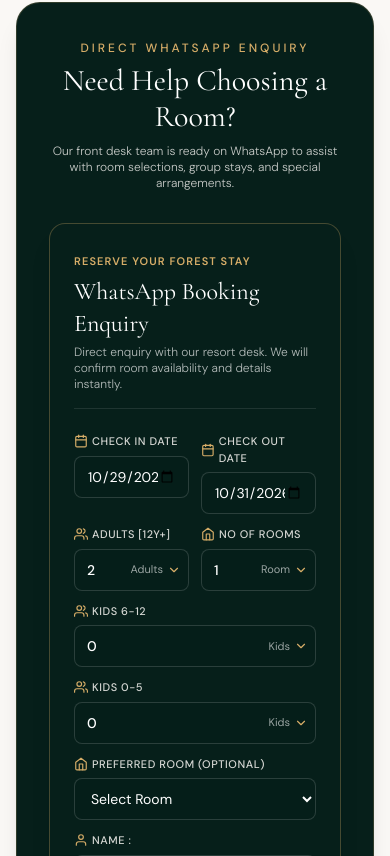
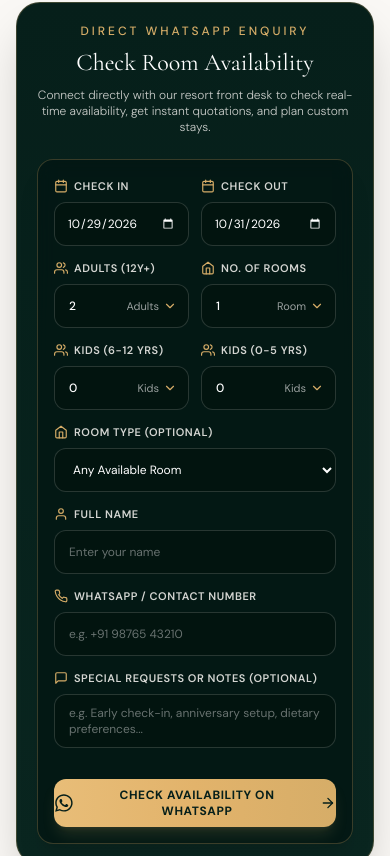
Before and after one commit to amjad20068/aranya, a Next.js app: page /rooms in a window 390 px wide. Shown: the part 1968-2824 px from the top of the page. Built offline with nearby package versions, Linux system fonts and the light colour scheme.

Commit message:
Fix Android image rendering, remove redundant contact form, and align rooms booking form

```diff
--- a/src/app/rooms/RoomsClientView.tsx
+++ b/src/app/rooms/RoomsClientView.tsx
@@ -101,23 +101,23 @@ export default function RoomsClientView() {
         </div>
 
         {/* Direct Booking Section */}
-        <div className="mt-20 bg-[#061F1A] text-white rounded-3xl p-8 sm:p-12 shadow-xl border border-[#D6AD68]/20">
-          <div className="max-w-3xl mx-auto text-center mb-8">
-            <span className="text-xs uppercase tracking-[0.25em] font-medium text-[#D6AD68]">
+        <section className="mt-20 mb-12 bg-gradient-to-b from-[#061F1A] to-[#0A2620] text-white rounded-3xl p-5 sm:p-8 md:p-12 shadow-2xl border border-[#D6AD68]/25">
+          <div className="max-w-2xl mx-auto text-center mb-6 sm:mb-8">
+            <span className="text-xs uppercase tracking-[0.25em] font-medium text-[#D6AD68] block mb-2">
               Direct WhatsApp Enquiry
             </span>
-            <h2 className="font-serif-luxury text-3xl sm:text-4xl text-white mt-1 font-normal">
-              Need Help Choosing a Room?
+            <h2 className="font-serif-luxury text-2xl sm:text-4xl text-white font-normal">
+              Check Room Availability
             </h2>
             <p className="text-xs sm:text-sm text-[#FAF8F5]/80 mt-2 font-light">
-              Our front desk team is ready on WhatsApp to assist with room selections, group stays, and special arrangements.
+              Connect directly with our resort front desk to check real-time availability, get instant quotations, and plan custom stays.
             </p>
           </div>
 
           <div className="max-w-4xl mx-auto">
-            <BookingForm variant="card" />
+            <BookingForm variant="card" hideHeader={true} />
           </div>
-        </div>
+        </section>
       </div>
     </div>
   );
--- a/src/components/BookingForm.tsx
+++ b/src/components/BookingForm.tsx
@@ -21,6 +21,7 @@ interface BookingFormProps {
   initialRoom?: string;
   variant?: "hero" | "card" | "page";
   className?: string;
+  hideHeader?: boolean;
   onSuccess?: () => void;
 }
 
@@ -90,19 +91,17 @@ function TypeOrSelectInput({
         value={value}
         onChange={(e) => onChange(e.target.value)}
         placeholder={placeholder}
-        className={`w-full ${
+        className={`h-11 sm:h-12 w-full ${
           isDark
-            ? "bg-[#061F1A]/80 border-white/15 text-white focus:border-[#D6AD68]"
+            ? "bg-[#031410]/80 border-white/15 text-white focus:border-[#D6AD68]"
             : "bg-white border-[#E6DED1] text-[#092C24] focus:border-[#D6AD68]"
-        } border rounded-lg ${
-          variant === "hero" ? "pl-2.5 pr-14 py-1.5 text-xs" : "pl-3 pr-16 py-2.5 text-sm"
-        } font-medium focus:outline-none focus:ring-1 focus:ring-[#D6AD68] transition-all [appearance:textfield] [&::-webkit-outer-spin-button]:appearance-none [&::-webkit-inner-spin-button]:appearance-none`}
+        } border rounded-xl pl-3.5 pr-14 text-xs sm:text-sm font-medium focus:outline-none focus:ring-1 focus:ring-[#D6AD68] transition-all [appearance:textfield] [&::-webkit-outer-spin-button]:appearance-none [&::-webkit-inner-spin-button]:appearance-none`}
       />
 
       {/* Suffix label & dropdown chevron on the right */}
-      <div className="absolute right-0 inset-y-0 flex items-center pr-2 pointer-events-none gap-1">
+      <div className="absolute right-0 inset-y-0 flex items-center pr-3 pointer-events-none gap-1">
         {unitText && (
-          <span className={`text-[11px] font-normal truncate ${isDark ? "text-white/60" : "text-[#77766E]"}`}>
+          <span className={`text-[11px] font-normal truncate max-w-[42px] ${isDark ? "text-white/60" : "text-[#77766E]"}`}>
             {unitText}
           </span>
         )}
@@ -120,8 +119,8 @@ function TypeOrSelectInput({
         onChange={(e) => {
           if (e.target.value !== "") onChange(e.target.value);
         }}
-        className="absolute right-0 inset-y-0 w-20 opacity-0 cursor-pointer"
-        title="Click to select from list or type number directly on the left"
+        className="absolute right-0 inset-y-0 w-16 opacity-0 cursor-pointer"
+        title="Click to select from list or type number directly"
       >
         <option value="" disabled>
           Select {unitPlural || name}
@@ -144,6 +143,7 @@ export default function BookingForm({
   initialRoom = "",
   variant = "hero",
   className = "",
+  hideHeader = false,
   onSuccess,
 }: BookingFormProps) {
   const [formData, setFormData] = useState<FormState>({
@@ -301,11 +301,13 @@ export default function BookingForm({
           variant === "hero"
             ? "bg-[#061F1A]/85 backdrop-blur-md p-3.5 sm:p-4 md:p-5 rounded-2xl shadow-2xl border border-[#D6AD68]/30"
             : variant === "card"
-            ? "bg-[#061F1A] text-white p-6 sm:p-8 rounded-2xl border border-[#D6AD68]/30 shadow-xl"
+            ? hideHeader
+              ? "bg-[#031713]/85 backdrop-blur-sm p-4 sm:p-6 md:p-8 rounded-2xl border border-[#D6AD68]/25 shadow-xl"
+              : "bg-[#061F1A] text-white p-6 sm:p-8 rounded-2xl border border-[#D6AD68]/30 shadow-xl"
             : "bg-[#092C24] text-white p-6 sm:p-10 rounded-2xl border border-[#D6AD68]/35 shadow-2xl"
         }`}
       >
-        {variant !== "hero" && (
+        {!hideHeader && variant !== "hero" && (
           <div className="mb-6 pb-4 border-b border-white/10">
             <span className="text-[11px] font-semibold uppercase tracking-widest text-[#D6AD68]">
               Reserve Your Forest Stay
@@ -319,18 +321,17 @@ export default function BookingForm({
           </div>
         )}
 
-        {/* Top Grid: Check In, Check Out, Adults [12y above], No of Rooms */}
-        <div className={`grid grid-cols-2 sm:grid-cols-4 ${variant === "hero" ? "gap-2 sm:gap-2.5 mb-2.5" : "gap-3 sm:gap-4 mb-3 sm:mb-4"}`}>
+        {/* Row 1: Check In, Check Out, Adults, Rooms (2 cols on mobile, 4 cols on md+) */}
+        <div className="grid grid-cols-2 md:grid-cols-4 gap-3 sm:gap-4 mb-3 sm:mb-4">
           {/* Check-in Date */}
           <div className="flex flex-col">
             <label
               htmlFor="checkIn"
-              className={`${variant === "hero" ? "text-[10px] mb-1" : "text-[11px] mb-1.5"} uppercase tracking-wider font-medium text-[#FAF8F5]/85 flex items-center gap-1`}
+              className="h-5 flex items-center gap-1.5 text-[11px] uppercase tracking-wider font-semibold text-[#FAF8F5]/85 mb-1.5"
             >
-              <FiCalendar className={`${variant === "hero" ? "w-3 h-3" : "w-3.5 h-3.5"} text-[#D6AD68]`} />
-              <span>Check In Date</span>
+              <FiCalendar className="w-3.5 h-3.5 text-[#D6AD68] shrink-0" />
+              <span className="truncate">Check In</span>
             </label>
-            <div className="relative">
             <input
               id="checkIn"
               name="checkIn"
@@ -338,15 +339,14 @@ export default function BookingForm({
               min={minDate}
               value={formData.checkIn}
               onChange={handleChange}
-                className={`w-full bg-[#061F1A]/80 border ${
+              className={`h-11 sm:h-12 w-full bg-[#031410]/80 border ${
                 errors.checkIn ? "border-red-400 focus:ring-red-400" : "border-white/15 focus:border-[#D6AD68]"
-                } ${variant === "hero" ? "rounded-lg px-2.5 py-1.5 text-xs" : "rounded-lg px-3 py-2.5 text-sm"} text-white focus:outline-none focus:ring-1 focus:ring-[#D6AD68] transition-all`}
+              } rounded-xl px-3 text-xs sm:text-sm text-white focus:outline-none focus:ring-1 focus:ring-[#D6AD68] transition-all [color-scheme:dark]`}
               required
             />
-            </div>
             {errors.checkIn && (
-              <span className="text-red-300 text-[10px] mt-0.5 flex items-center gap-1">
-                <FiAlertCircle className="w-2.5 h-2.5" /> {errors.checkIn}
+              <span className="text-red-300 text-[10px] mt-1 flex items-center gap-1">
+                <FiAlertCircle className="w-2.5 h-2.5 shrink-0" /> {errors.checkIn}
               </span>
             )}
           </div>
@@ -355,12 +355,11 @@ export default function BookingForm({
           <div className="flex flex-col">
             <label
               htmlFor="checkOut"
-              className={`${variant === "hero" ? "text-[10px] mb-1" : "text-[11px] mb-1.5"} uppercase tracking-wider font-medium text-[#FAF8F5]/85 flex items-center gap-1`}
+              className="h-5 flex items-center gap-1.5 text-[11px] uppercase tracking-wider font-semibold text-[#FAF8F5]/85 mb-1.5"
             >
-              <FiCalendar className={`${variant === "hero" ? "w-3 h-3" : "w-3.5 h-3.5"} text-[#D6AD68]`} />
-              <span>Check Out Date</span>
+              <FiCalendar className="w-3.5 h-3.5 text-[#D6AD68] shrink-0" />
+              <span className="truncate">Check Out</span>
             </label>
-            <div className="relative">
             <input
               id="checkOut"
               name="checkOut"
@@ -368,27 +367,26 @@ export default function BookingForm({
               min={formData.checkIn || minDate}
               value={formData.checkOut}
               onChange={handleChange}
-                className={`w-full bg-[#061F1A]/80 border ${
+              className={`h-11 sm:h-12 w-full bg-[#031410]/80 border ${
                 errors.checkOut ? "border-red-400 focus:ring-red-400" : "border-white/15 focus:border-[#D6AD68]"
-                } ${variant === "hero" ? "rounded-lg px-2.5 py-1.5 text-xs" : "rounded-lg px-3 py-2.5 text-sm"} text-white focus:outline-none focus:ring-1 focus:ring-[#D6AD68] transition-all`}
+              } rounded-xl px-3 text-xs sm:text-sm text-white focus:outline-none focus:ring-1 focus:ring-[#D6AD68] transition-all [color-scheme:dark]`}
               required
             />
-            </div>
             {errors.checkOut && (
-              <span className="text-red-300 text-[10px] mt-0.5 flex items-center gap-1">
-                <FiAlertCircle className="w-2.5 h-2.5" /> {errors.checkOut}
+              <span className="text-red-300 text-[10px] mt-1 flex items-center gap-1">
+                <FiAlertCircle className="w-2.5 h-2.5 shrink-0" /> {errors.checkOut}
               </span>
             )}
           </div>
 
-          {/* Number of Adults[12y above] */}
+          {/* Adults */}
           <div className="flex flex-col">
             <label
               htmlFor="adults"
-              className={`${variant === "hero" ? "text-[10px] mb-1" : "text-[11px] mb-1.5"} uppercase tracking-wider font-medium text-[#FAF8F5]/85 flex items-center gap-1`}
+              className="h-5 flex items-center gap-1.5 text-[11px] uppercase tracking-wider font-semibold text-[#FAF8F5]/85 mb-1.5"
             >
-              <FiUsers className={`${variant === "hero" ? "w-3 h-3" : "w-3.5 h-3.5"} text-[#D6AD68]`} />
-              <span className="truncate">Adults [12y+]</span>
+              <FiUsers className="w-3.5 h-3.5 text-[#D6AD68] shrink-0" />
+              <span className="truncate">Adults (12y+)</span>
             </label>
             <TypeOrSelectInput
               id="adults"
@@ -410,10 +408,10 @@ export default function BookingForm({
           <div className="flex flex-col">
             <label
               htmlFor="rooms"
-              className={`${variant === "hero" ? "text-[10px] mb-1" : "text-[11px] mb-1.5"} uppercase tracking-wider font-medium text-[#FAF8F5]/85 flex items-center gap-1`}
+              className="h-5 flex items-center gap-1.5 text-[11px] uppercase tracking-wider font-semibold text-[#FAF8F5]/85 mb-1.5"
             >
-              <FiHome className={`${variant === "hero" ? "w-3 h-3" : "w-3.5 h-3.5"} text-[#D6AD68]`} />
-              <span>No of Rooms</span>
+              <FiHome className="w-3.5 h-3.5 text-[#D6AD68] shrink-0" />
+              <span className="truncate">No. of Rooms</span>
             </label>
             <TypeOrSelectInput
               id="rooms"
@@ -432,16 +430,16 @@ export default function BookingForm({
           </div>
         </div>
 
-        {/* Second Row: Kids 6-12, Kids 0-5, Preferred Room */}
-        <div className={`grid grid-cols-1 sm:grid-cols-2 lg:grid-cols-3 ${variant === "hero" ? "gap-2 sm:gap-2.5 mb-2.5" : "gap-3 sm:gap-4 mb-3 sm:mb-4"}`}>
-          {/* Number of kids 6-12 */}
+        {/* Row 2: Kids 6-12, Kids 0-5, Room Type (spans 2 cols on mobile and desktop) */}
+        <div className="grid grid-cols-2 md:grid-cols-4 gap-3 sm:gap-4 mb-3 sm:mb-4">
+          {/* Kids 6-12 */}
           <div className="flex flex-col">
             <label
               htmlFor="kids6to12"
-              className={`${variant === "hero" ? "text-[10px] mb-1" : "text-[11px] mb-1.5"} uppercase tracking-wider font-medium text-[#FAF8F5]/85 flex items-center gap-1`}
+              className="h-5 flex items-center gap-1.5 text-[11px] uppercase tracking-wider font-semibold text-[#FAF8F5]/85 mb-1.5"
             >
-              <FiUsers className={`${variant === "hero" ? "w-3 h-3" : "w-3.5 h-3.5"} text-[#D6AD68]`} />
-              <span>Kids 6-12</span>
+              <FiUsers className="w-3.5 h-3.5 text-[#D6AD68] shrink-0" />
+              <span className="truncate">Kids (6-12 Yrs)</span>
             </label>
             <TypeOrSelectInput
               id="kids6to12"
@@ -463,10 +461,10 @@ export default function BookingForm({
           <div className="flex flex-col">
             <label
               htmlFor="kids0to5"
-              className={`${variant === "hero" ? "text-[10px] mb-1" : "text-[11px] mb-1.5"} uppercase tracking-wider font-medium text-[#FAF8F5]/85 flex items-center gap-1`}
+              className="h-5 flex items-center gap-1.5 text-[11px] uppercase tracking-wider font-semibold text-[#FAF8F5]/85 mb-1.5"
             >
-              <FiUsers className={`${variant === "hero" ? "w-3 h-3" : "w-3.5 h-3.5"} text-[#D6AD68]`} />
-              <span>Kids 0-5</span>
+              <FiUsers className="w-3.5 h-3.5 text-[#D6AD68] shrink-0" />
+              <span className="truncate">Kids (0-5 Yrs)</span>
             </label>
             <TypeOrSelectInput
               id="kids0to5"
@@ -484,26 +482,24 @@ export default function BookingForm({
             />
           </div>
 
-          {/* Preferred Room */}
-          <div className="flex flex-col sm:col-span-2 lg:col-span-1">
+          {/* Preferred Room Type - spans 2 cols */}
+          <div className="flex flex-col col-span-2">
             <label
               htmlFor="preferredRoom"
-              className={`${variant === "hero" ? "text-[10px] mb-1" : "text-[11px] mb-1.5"} uppercase tracking-wider font-medium text-[#FAF8F5]/85 flex items-center gap-1`}
+              className="h-5 flex items-center gap-1.5 text-[11px] uppercase tracking-wider font-semibold text-[#FAF8F5]/85 mb-1.5"
             >
-              <FiHome className={`${variant === "hero" ? "w-3 h-3" : "w-3.5 h-3.5"} text-[#D6AD68]`} />
-              <span>Preferred Room (Optional)</span>
+              <FiHome className="w-3.5 h-3.5 text-[#D6AD68] shrink-0" />
+              <span className="truncate">Room Type (Optional)</span>
             </label>
             <select
               id="preferredRoom"
               name="preferredRoom"
               value={formData.preferredRoom}
               onChange={handleChange}
-              className={`w-full bg-[#061F1A]/80 border border-white/15 focus:border-[#D6AD68] ${
-                variant === "hero" ? "rounded-lg px-2.5 py-1.5 text-xs" : "rounded-lg px-3 py-2.5 text-sm"
-              } text-white focus:outline-none focus:ring-1 focus:ring-[#D6AD68] transition-all`}
+              className="h-11 sm:h-12 w-full bg-[#031410]/80 border border-white/15 focus:border-[#D6AD68] rounded-xl px-3.5 text-xs sm:text-sm text-white focus:outline-none focus:ring-1 focus:ring-[#D6AD68] transition-all cursor-pointer [color-scheme:dark]"
             >
               <option value="" className="bg-[#061F1A] text-white">
-                Select Room
+                Any Available Room
               </option>
               {roomsData.map((room) => (
                 <option key={room.id} value={room.slug} className="bg-[#061F1A] text-white">
@@ -514,16 +510,16 @@ export default function BookingForm({
           </div>
         </div>
 
-        {/* Third Row: Guest Name, Mobile */}
-        <div className={`grid grid-cols-1 sm:grid-cols-2 ${variant === "hero" ? "gap-2 sm:gap-2.5 mb-2.5" : "gap-3 sm:gap-4 mb-4"}`}>
+        {/* Row 3: Guest Name and Mobile Number (1 col each on mobile, 2 cols each on desktop) */}
+        <div className="grid grid-cols-1 md:grid-cols-2 gap-3 sm:gap-4 mb-3 sm:mb-4">
           {/* Guest Name */}
           <div className="flex flex-col">
             <label
               htmlFor="fullName"
-              className={`${variant === "hero" ? "text-[10px] mb-1" : "text-[11px] mb-1.5"} uppercase tracking-wider font-medium text-[#FAF8F5]/85 flex items-center gap-1`}
+              className="h-5 flex items-center gap-1.5 text-[11px] uppercase tracking-wider font-semibold text-[#FAF8F5]/85 mb-1.5"
             >
-              <FiUser className={`${variant === "hero" ? "w-3 h-3" : "w-3.5 h-3.5"} text-[#D6AD68]`} />
-              <span>Name :</span>
+              <FiUser className="w-3.5 h-3.5 text-[#D6AD68] shrink-0" />
+              <span>Full Name</span>
             </label>
             <input
               id="fullName"
@@ -532,14 +528,14 @@ export default function BookingForm({
               placeholder="Enter your name"
               value={formData.fullName}
               onChange={handleChange}
-              className={`w-full bg-[#061F1A]/80 border ${
+              className={`h-11 sm:h-12 w-full bg-[#031410]/80 border ${
                 errors.fullName ? "border-red-400 focus:ring-red-400" : "border-white/15 focus:border-[#D6AD68]"
-              } ${variant === "hero" ? "rounded-lg px-2.5 py-1.5 text-xs" : "rounded-lg px-3 py-2.5 text-sm"} text-white placeholder-white/40 focus:outline-none focus:ring-1 focus:ring-[#D6AD68] transition-all`}
+              } rounded-xl px-3.5 text-xs sm:text-sm text-white placeholder-white/40 focus:outline-none focus:ring-1 focus:ring-[#D6AD68] transition-all`}
               required
             />
             {errors.fullName && (
-              <span className="text-red-300 text-[10px] mt-0.5 flex items-center gap-1">
-                <FiAlertCircle className="w-2.5 h-2.5" /> {errors.fullName}
+              <span className="text-red-300 text-[10px] mt-1 flex items-center gap-1">
+                <FiAlertCircle className="w-2.5 h-2.5 shrink-0" /> {errors.fullName}
               </span>
             )}
           </div>
@@ -548,67 +544,63 @@ export default function BookingForm({
           <div className="flex flex-col">
             <label
               htmlFor="mobile"
-              className={`${variant === "hero" ? "text-[10px] mb-1" : "text-[11px] mb-1.5"} uppercase tracking-wider font-medium text-[#FAF8F5]/85 flex items-center gap-1`}
+              className="h-5 flex items-center gap-1.5 text-[11px] uppercase tracking-wider font-semibold text-[#FAF8F5]/85 mb-1.5"
             >
-              <FiPhone className={`${variant === "hero" ? "w-3 h-3" : "w-3.5 h-3.5"} text-[#D6AD68]`} />
-              <span>Number :</span>
+              <FiPhone className="w-3.5 h-3.5 text-[#D6AD68] shrink-0" />
+              <span>WhatsApp / Contact Number</span>
             </label>
             <input
               id="mobile"
               name="mobile"
               type="tel"
-              placeholder="Enter your number"
+              placeholder="e.g. +91 98765 43210"
               value={formData.mobile}
               onChange={handleChange}
-              className={`w-full bg-[#061F1A]/80 border ${
+              className={`h-11 sm:h-12 w-full bg-[#031410]/80 border ${
                 errors.mobile ? "border-red-400 focus:ring-red-400" : "border-white/15 focus:border-[#D6AD68]"
-              } ${variant === "hero" ? "rounded-lg px-2.5 py-1.5 text-xs" : "rounded-lg px-3 py-2.5 text-sm"} text-white placeholder-white/40 focus:outline-none focus:ring-1 focus:ring-[#D6AD68] transition-all`}
+              } rounded-xl px-3.5 text-xs sm:text-sm text-white placeholder-white/40 focus:outline-none focus:ring-1 focus:ring-[#D6AD68] transition-all`}
               required
             />
             {errors.mobile && (
-              <span className="text-red-300 text-[10px] mt-0.5 flex items-center gap-1">
-                <FiAlertCircle className="w-2.5 h-2.5" /> {errors.mobile}
+              <span className="text-red-300 text-[10px] mt-1 flex items-center gap-1">
+                <FiAlertCircle className="w-2.5 h-2.5 shrink-0" /> {errors.mobile}
               </span>
             )}
           </div>
         </div>
 
-        {/* Optional Special Request */}
+        {/* Row 4: Special Request */}
         {variant !== "hero" && (
           <div className="mb-4">
             <label
               htmlFor="specialRequest"
-              className="text-[11px] uppercase tracking-wider font-medium text-[#FAF8F5]/80 mb-1.5 flex items-center gap-1.5"
+              className="h-5 flex items-center gap-1.5 text-[11px] uppercase tracking-wider font-semibold text-[#FAF8F5]/85 mb-1.5"
             >
-              <FiMessageSquare className="w-3.5 h-3.5 text-[#D6AD68]" />
-              <span>Special Requests or Questions (Optional)</span>
+              <FiMessageSquare className="w-3.5 h-3.5 text-[#D6AD68] shrink-0" />
+              <span>Special Requests or Notes (Optional)</span>
             </label>
             <textarea
               id="specialRequest"
               name="specialRequest"
               rows={2}
-              placeholder="e.g. Early check-in, dietary preferences, extra bed..."
+              placeholder="e.g. Early check-in, anniversary setup, dietary preferences..."
               value={formData.specialRequest}
               onChange={handleChange}
-              className="w-full bg-[#061F1A]/70 border border-white/15 focus:border-[#D6AD68] rounded-lg px-3 py-2 text-sm text-white placeholder-white/40 focus:outline-none focus:ring-1 focus:ring-[#D6AD68] transition-all resize-none"
+              className="w-full bg-[#031410]/80 border border-white/15 focus:border-[#D6AD68] rounded-xl px-3.5 py-2.5 text-xs sm:text-sm text-white placeholder-white/40 focus:outline-none focus:ring-1 focus:ring-[#D6AD68] transition-all resize-none"
             />
           </div>
         )}
 
-        {/* Submit Button */}
-        <div className="pt-1">
+        {/* Row 5: Submit Button */}
+        <div className="pt-2">
           <button
             type="submit"
             disabled={isSubmitting}
-            className={`w-full flex items-center justify-center gap-2.5 ${
-              variant === "hero"
-                ? "py-3 px-4 rounded-xl text-xs sm:text-sm tracking-wider"
-                : "py-3.5 px-6 rounded-xl text-sm md:text-base tracking-wider"
-            } font-bold uppercase text-[#061F1A] bg-gradient-to-r from-[#E8BD78] to-[#D6AD68] hover:from-[#F0CA8A] hover:to-[#E8BD78] shadow-md hover:shadow-lg transition-all duration-300 transform hover:-translate-y-0.5 active:translate-y-0 disabled:opacity-70 disabled:cursor-not-allowed group cursor-pointer`}
+            className="h-12 sm:h-14 w-full flex items-center justify-center gap-2.5 rounded-xl font-bold uppercase tracking-wider text-[#061F1A] bg-gradient-to-r from-[#E8BD78] via-[#E2B36B] to-[#D6AD68] hover:from-[#F0CA8A] hover:to-[#E8BD78] shadow-lg shadow-[#D6AD68]/15 hover:shadow-[#D6AD68]/30 transition-all duration-300 transform hover:-translate-y-0.5 active:translate-y-0 disabled:opacity-70 disabled:cursor-not-allowed group cursor-pointer text-xs sm:text-sm md:text-base"
           >
-            <FaWhatsapp className={`${variant === "hero" ? "w-4 h-4" : "w-5 h-5"} text-[#061F1A] group-hover:scale-110 transition-transform`} />
-            <span>Book on WhatsApp</span>
-            <FiArrowRight className={`${variant === "hero" ? "w-4 h-4" : "w-4 h-4"} text-[#061F1A] group-hover:translate-x-1 transition-transform`} />
+            <FaWhatsapp className="w-5 h-5 text-[#061F1A] group-hover:scale-110 transition-transform" />
+            <span>Check Availability on WhatsApp</span>
+            <FiArrowRight className="w-4 h-4 text-[#061F1A] group-hover:translate-x-1 transition-transform" />
           </button>
         </div>
       </form>
```
Also changed, not shown: src/app/contact/page.tsx (+0 -22 lines), src/app/page.tsx (+13 -13 lines). Lines whose indentation alone changed are shown as unchanged.
